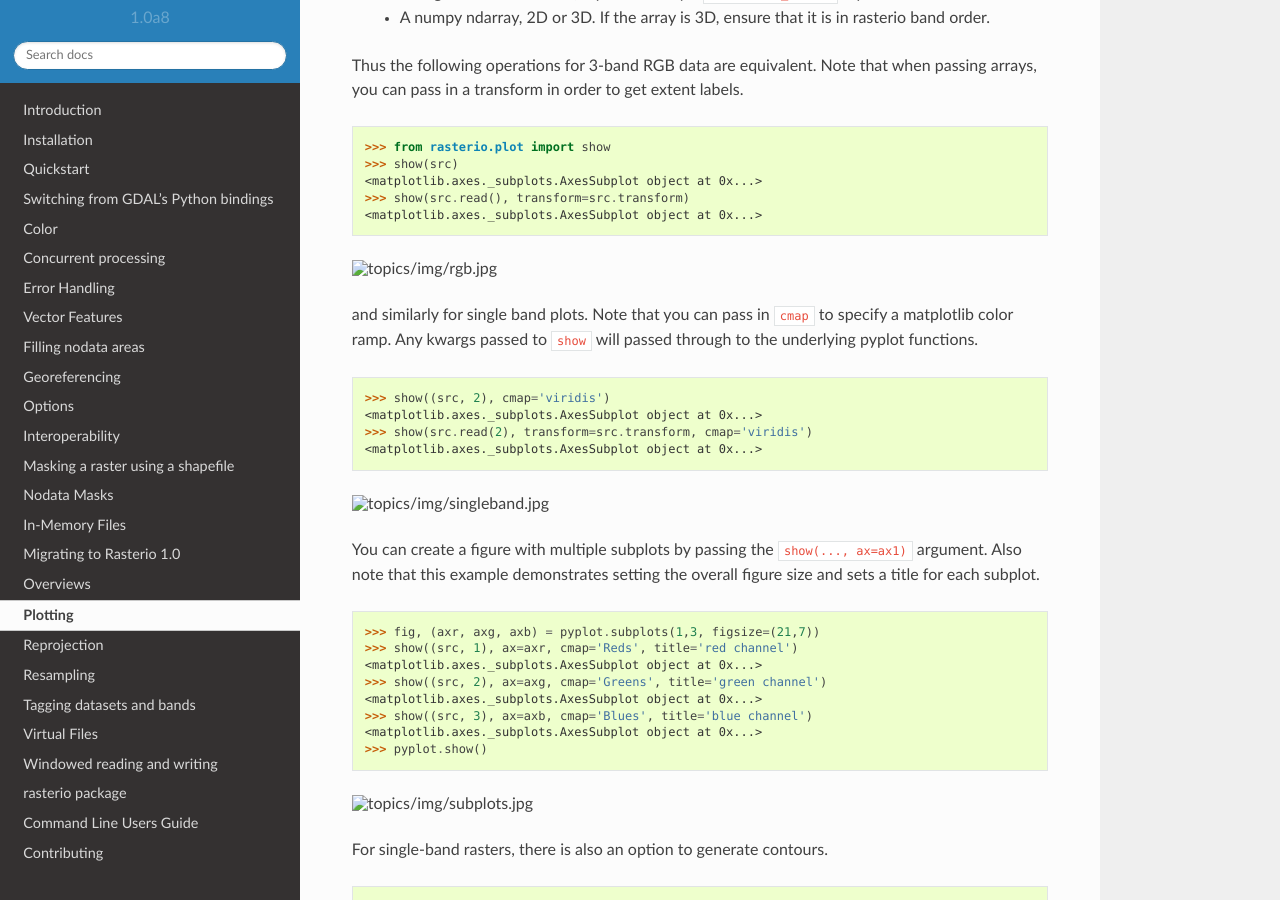
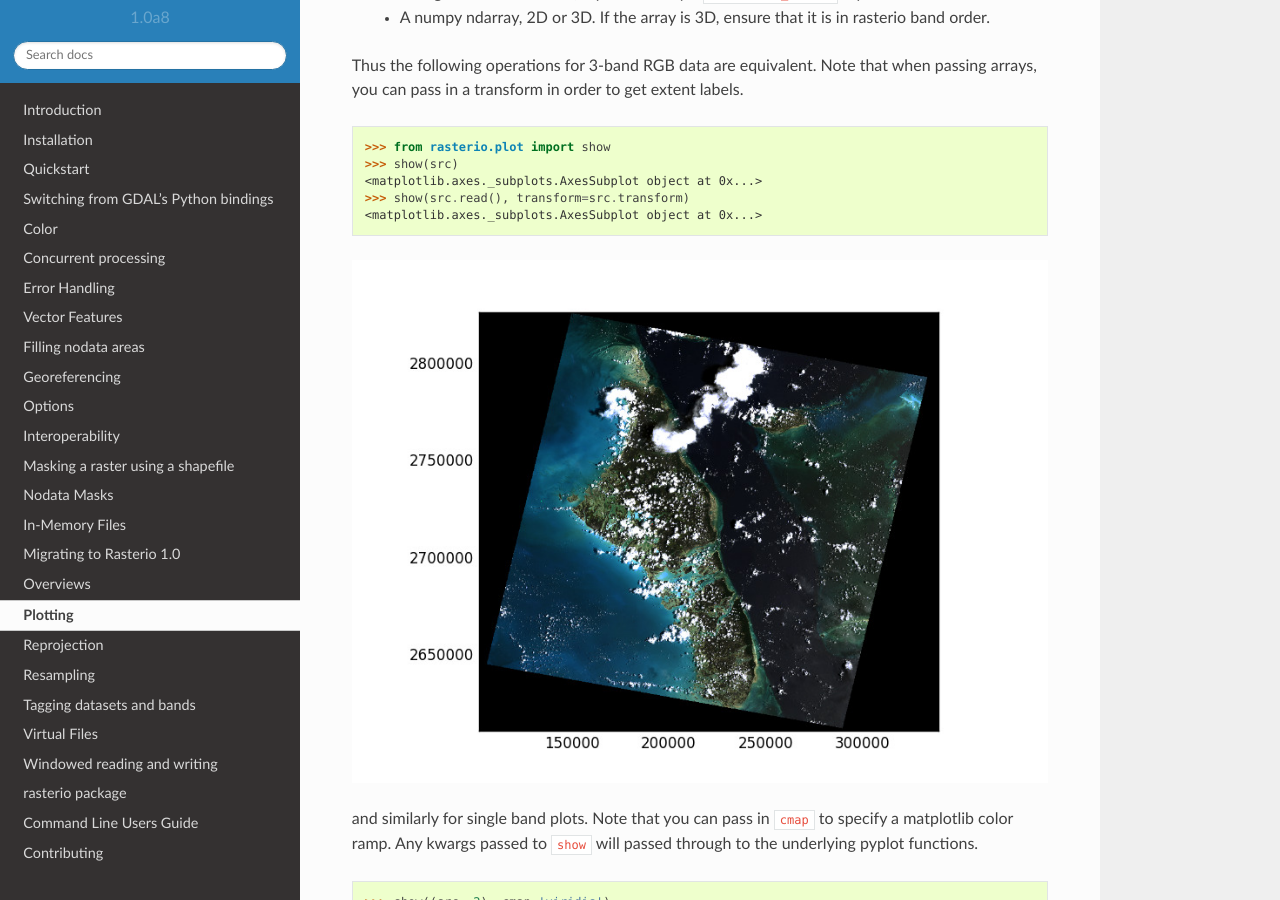
Before and after one commit to rasterio/rasterio, a Sphinx documentation site: the page built from docs/topics/plotting.rst, in a window 1280 px wide and 900 px high, scrolled down 890 px. Built offline with Sphinx 7.4.7 and the Read the Docs theme 2.0.0, drawn with Linux system fonts in a browser that asks for light colours; pages that are not in the unit, such as notebooks, are missing from menus; grey boxes are pictures that could not be loaded.

Commit message:
Update plotting.rst

```diff
--- a/docs/topics/plotting.rst
+++ b/docs/topics/plotting.rst
@@ -40,7 +40,7 @@ you can pass in a transform in order to get extent labels.
     <matplotlib.axes._subplots.AxesSubplot object at 0x...>
 
 
-.. image:: img/rgb.jpg
+.. image:: ../img/rgb.jpg
 
 and similarly for single band plots. Note that you can pass in ``cmap`` to
 specify a matplotlib color ramp. Any kwargs passed to ``show`` will passed
@@ -54,7 +54,7 @@ through to the underlying pyplot functions.
     <matplotlib.axes._subplots.AxesSubplot object at 0x...>
 
 
-.. image:: img/singleband.jpg
+.. image:: ../img/singleband.jpg
 
 You can create a figure with multiple subplots by passing the ``show(..., ax=ax1)``
 argument. Also note that this example demonstrates setting the overall figure size
@@ -73,7 +73,7 @@ and sets a title for each subplot.
     >>> pyplot.show()
 
 
-.. image:: img/subplots.jpg
+.. image:: ../img/subplots.jpg
 
 For single-band rasters, there is also an option to generate contours.
 
@@ -86,7 +86,7 @@ For single-band rasters, there is also an option to generate contours.
     <matplotlib.axes._subplots.AxesSubplot object at 0x...>
     >>> pyplot.show()
 
-.. image:: img/contours.jpg
+.. image:: ../img/contours.jpg
 
 Rasterio also provides a ``plot.show_hist`` function for generating histograms of
 single or multiband rasters:
@@ -99,7 +99,7 @@ single or multiband rasters:
     ...     histtype='stepfilled', title="Histogram")
 
 
-.. image:: img/hist.jpg
+.. image:: ../img/hist.jpg
 
 The ``show_hist`` function also takes an ``ax`` argument to allow subplot configurations
 
@@ -112,4 +112,4 @@ The ``show_hist`` function also takes an ``ax`` argument to allow subplot config
     ...           lw=0.0, stacked=False, alpha=0.3, ax=axhist)
     >>> pyplot.show()
 
-.. image:: img/rgb_hist.jpg
+.. image:: ../img/rgb_hist.jpg
```
